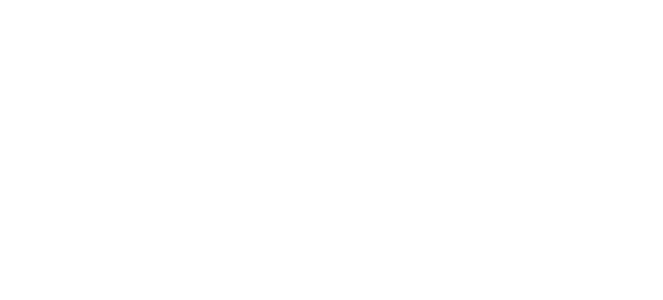
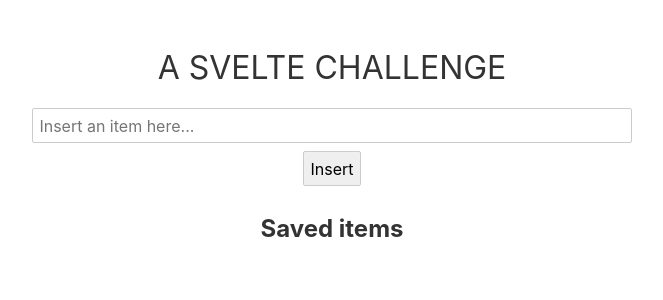
Before and after one commit to barbosadiego/svelte-challenge, a Svelte app: page / in a window 1280 px wide. Shown: the top 300 px of the page, without its empty margins (308-971 px from the left). Built offline with nearby package versions, Linux system fonts and the light colour scheme.

Commit message:
add input and list components, add local storage methods

```diff
--- a/src/App.svelte
+++ b/src/App.svelte
@@ -0,0 +1,25 @@
+<script>
+  import InputItem from './components/InputItem.svelte';
+  import ListItem from './components/ListItem.svelte';
+</script>
+
+<main class="container">
+  <h1>A Svelte Challenge</h1>
+  <InputItem />
+  <ListItem />
+</main>
+
+<style>
+  .container {
+    max-width: 600px;
+    margin: 0 auto;
+    padding: 0 20px;
+    text-align: center;
+  }
+
+  h1 {
+    font-weight: normal;
+    margin-top: 5vh;
+    text-transform: uppercase;
+  }
+</style>
--- /dev/null
+++ b/src/components/InputItem.svelte
@@ -0,0 +1,37 @@
+<script>
+  import { setLocalStorage, getLocalStorage } from '../storage_methods';
+  let text = '';
+
+  const handleSubmit = () => {
+    const date = new Date();
+    const newItem = {
+      id: date.getTime(), // id bult from a date
+      text,
+    };
+    text = '';
+    setLocalStorage([newItem, ...getLocalStorage()]);
+  };
+
+  console.log(getLocalStorage());
+</script>
+
+<form class="form" on:submit|preventDefault={handleSubmit}>
+  <input bind:value={text} type="text" placeholder="Insert an item here..." />
+  <input type="submit" value="Insert" />
+</form>
+
+<style>
+  .form {
+    margin-top: 1rem;
+    display: grid;
+  }
+
+  input:not(input[type='submit']) {
+    width: 100%;
+  }
+
+  input[type='submit'] {
+    cursor: pointer;
+    justify-self: center;
+  }
+</style>
--- /dev/null
+++ b/src/components/ListItem.svelte
@@ -0,0 +1,6 @@
+<script>
+</script>
+
+<div>
+  <h2>Saved items</h2>
+</div>
--- /dev/null
+++ b/src/storage_methods.js
@@ -0,0 +1,7 @@
+export const setLocalStorage = (item) => {
+  localStorage.setItem('svelte-app', JSON.stringify(item));
+};
+
+export const getLocalStorage = () => {
+  return JSON.parse(localStorage.getItem('svelte-app')) || [];
+};
```
